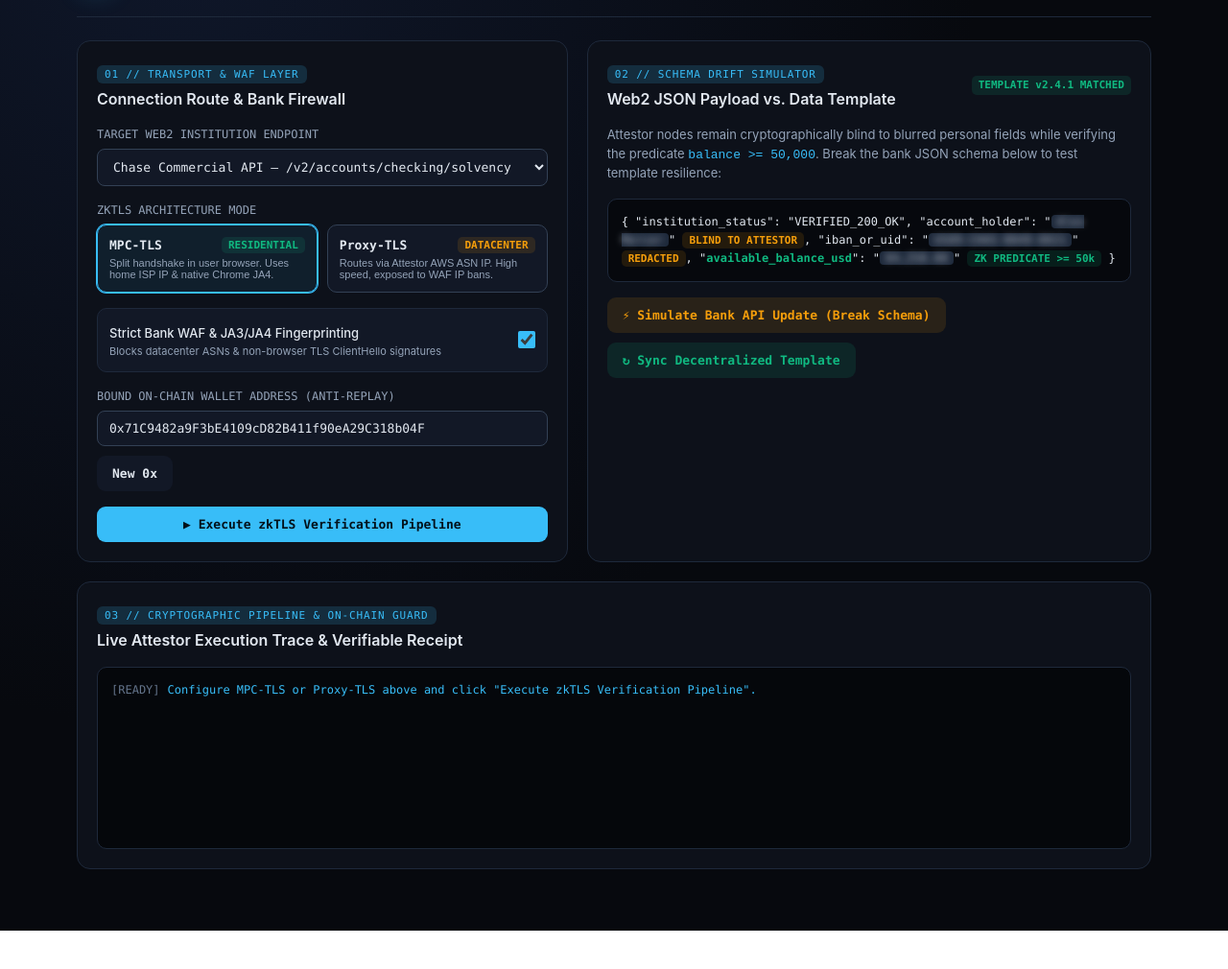
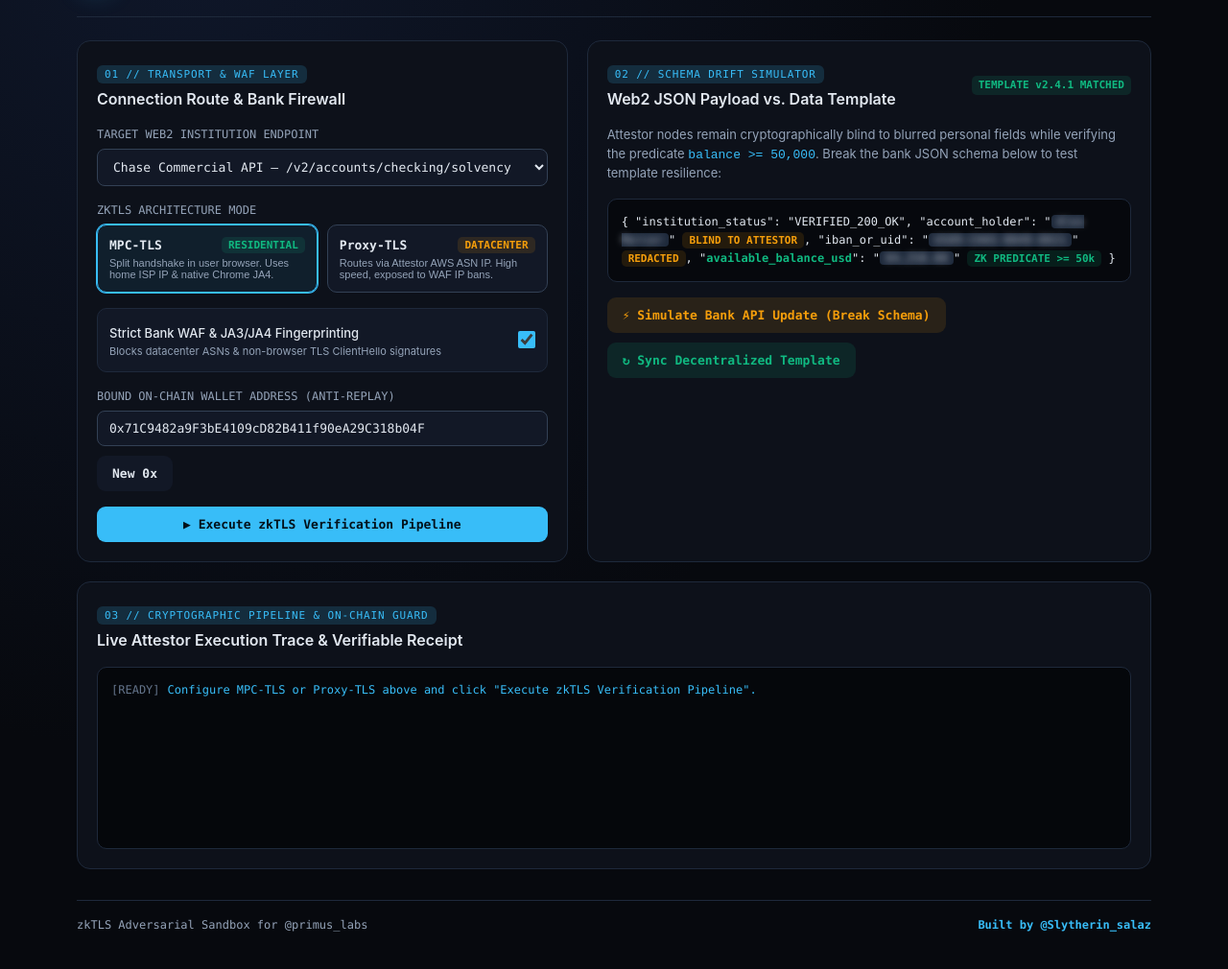
Before and after one commit to peyman1175/primus-zktls-firewall-lab, a plain HTML site: page index.html in a window 1280 px wide. Shown: the part 72-1082 px from the top of the page at 96% size. Before the commit the page ends 1042 px from the top, so only its background shows below. Drawn offline with Linux system fonts and the light colour scheme.

Commit message:
Update index.html

```diff
--- a/index.html
+++ b/index.html
@@ -699,5 +699,9 @@
 
     renderPayload();
   </script>
+  <footer style="max-width: 1120px; margin: 32px auto 0; padding-top: 16px; border-top: 1px solid #1e293b; display: flex; justify-content: space-between; align-items: center; flex-wrap: wrap; gap: 12px; font-family: ui-monospace, SFMono-Regular, Menlo, monospace; font-size: 12px; color: #94a3b8;">
+  <span>zkTLS Adversarial Sandbox for @primus_labs</span>
+  <a href="https://x.com/Slytherin_salaz" target="_blank" rel="noopener noreferrer" style="color: #38bdf8; text-decoration: none; font-weight: 600;">Built by @Slytherin_salaz</a>
+</footer>
 </body>
 </html>
```
